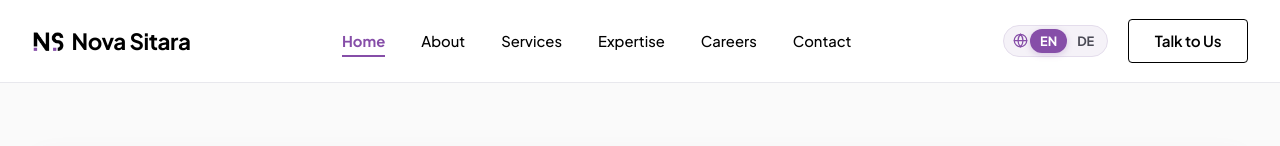
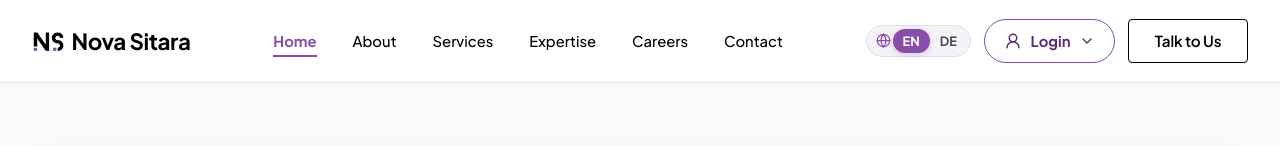
Before and after one commit to novasitara/novasitara, a React (Vite) app: page / in a window 1280 px wide. Shown: the top 146 px of the page. Built offline with nearby package versions, Linux system fonts and the light colour scheme; no server answers.

Commit message:
feat(nav): add portal login to desktop header

```diff
--- a/src/components/layout/Navbar.tsx
+++ b/src/components/layout/Navbar.tsx
@@ -4,6 +4,7 @@ import { Menu } from 'lucide-react';
 import { Logo } from '../common/Logo';
 import { Button } from '../common/Button';
 import { LanguageSwitcher } from '../common/LanguageSwitcher';
+import { PortalLoginMenu } from '../common/PortalLoginMenu';
 import { MobileNav } from './MobileNav';
 import { useLanguage } from '../../context/LanguageContext';
 import { useSiteLinks } from '../../lib/siteContent';
@@ -113,8 +114,10 @@ export const Navbar: React.FC = () => {
           </nav>
 
           {/* Desktop CTA Button & Language Switcher */}
-          <div className="desktop-cta" style={{ display: 'flex', alignItems: 'center', gap: '1.25rem' }}>
+          <div className="desktop-cta" style={{ display: 'flex', alignItems: 'center', gap: '0.85rem' }}>
             <LanguageSwitcher />
+
+            <PortalLoginMenu />
 
             <Link to="/contact">
               <Button variant="secondary" size="md">
```
